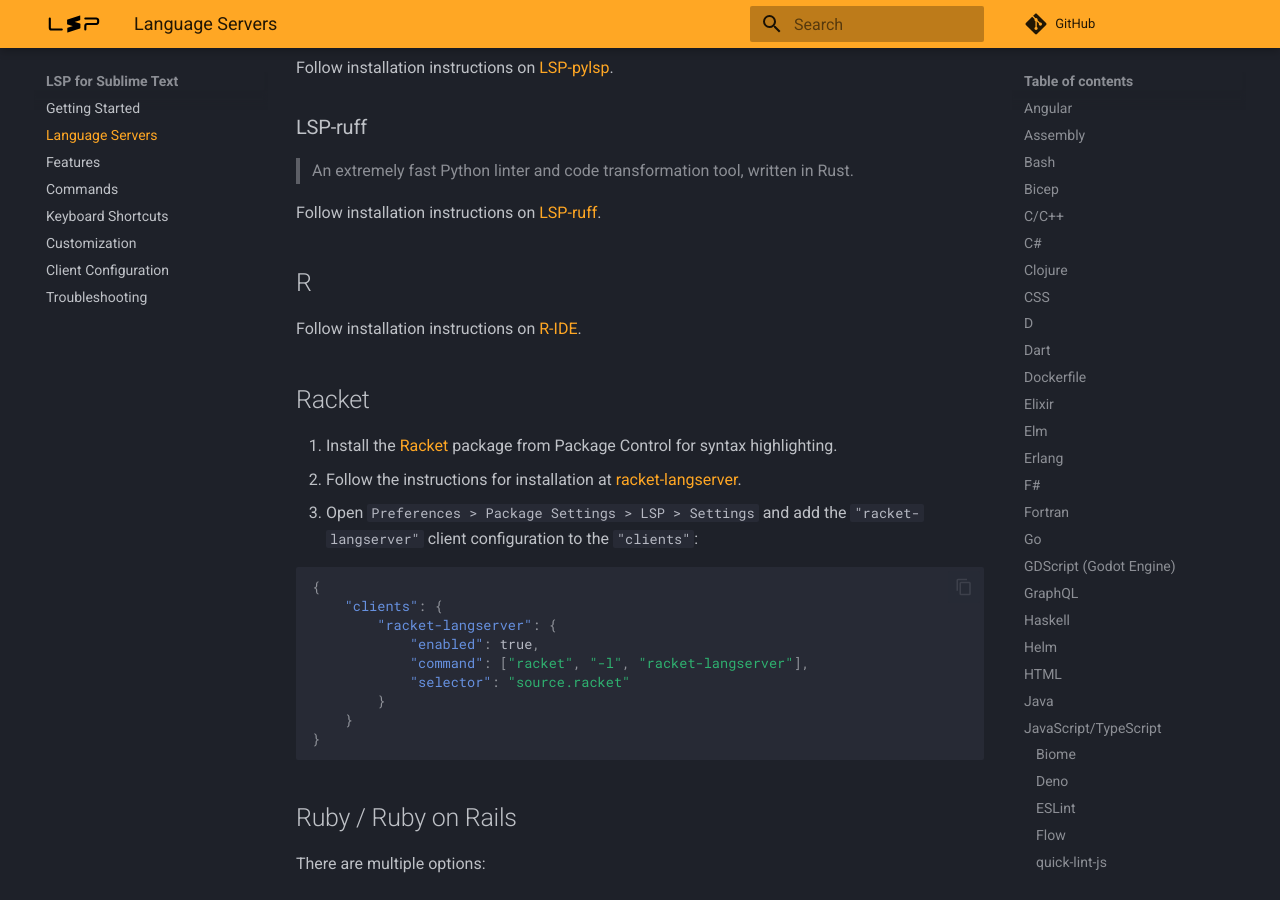
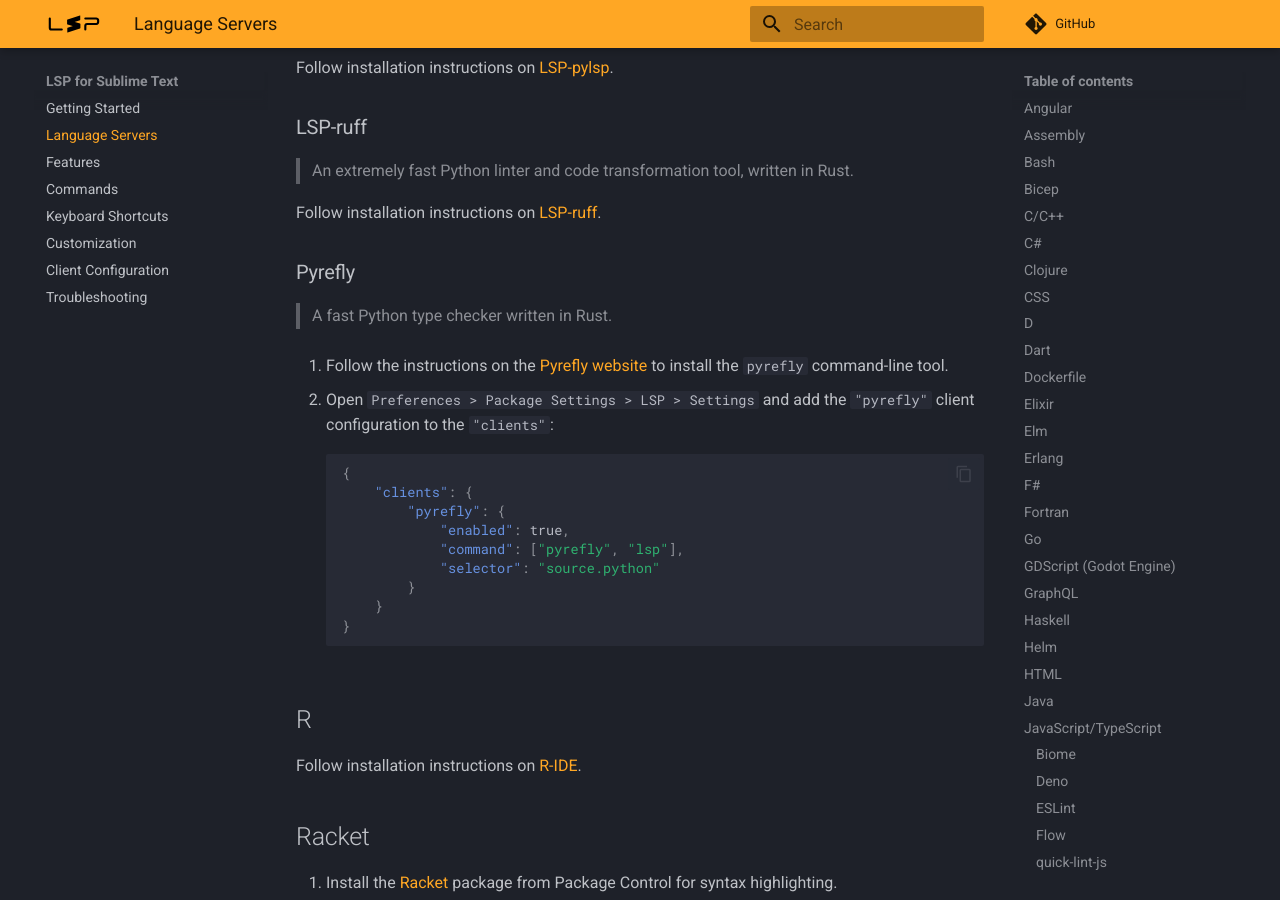
Before and after one commit to sublimelsp/LSP, an MkDocs documentation site: the page built from docs/src/language_servers.md, in a window 1280 px wide and 900 px high, scrolled down 14405 px. Built offline with MkDocs 1.6.1 and Material for MkDocs 9.7.7, drawn with Linux system fonts in a browser that asks for light colours; comment, search, counter and statistics services are not loaded.

Commit message:
Docs: add instructions for Pyrefly language server

````diff
--- a/docs/src/language_servers.md
+++ b/docs/src/language_servers.md
@@ -588,6 +588,26 @@
 
 Follow installation instructions on [LSP-ruff](https://github.com/sublimelsp/LSP-ruff).
 
+### Pyrefly
+
+> A fast Python type checker written in Rust.
+
+1. Follow the instructions on the [Pyrefly website](https://pyrefly.org/en/docs/installation/) to install the `pyrefly` command-line tool.
+
+2. Open `Preferences > Package Settings > LSP > Settings` and add the `"pyrefly"` client configuration to the `"clients"`:
+
+    ```jsonc
+    {
+        "clients": {
+            "pyrefly": {
+                "enabled": true,
+                "command": ["pyrefly", "lsp"],
+                "selector": "source.python"
+            }
+        }
+    }
+    ```
+
 ## R
 
 Follow installation instructions on [R-IDE](https://github.com/REditorSupport/sublime-ide-r#installation).
````
